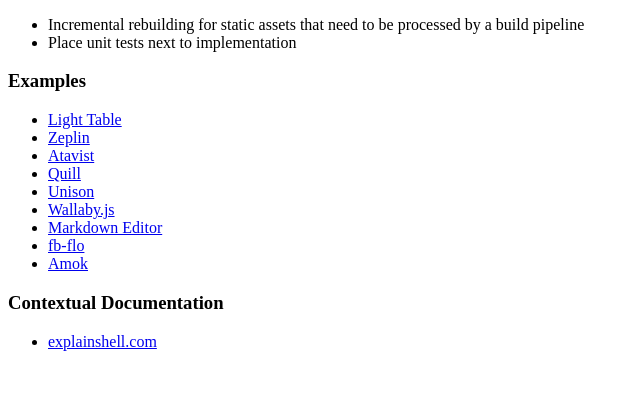
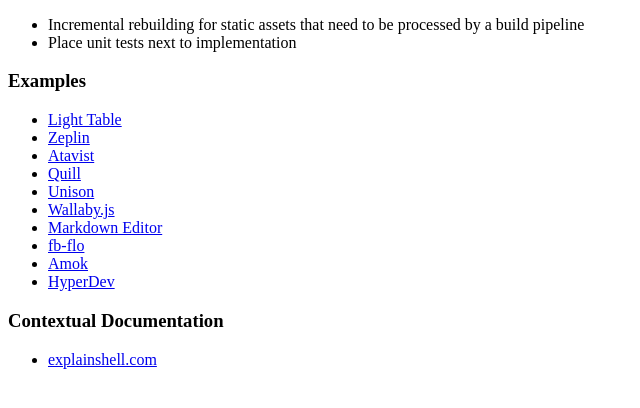
Before and after one commit to vinsonchuong/blog, a website: page content/real-time-code-feedback/index.html in a window 1280 px wide. Shown: the part 80-488 px from the top of the page, without its empty margins (0-640 px from the left). Drawn offline with Linux system fonts and the light colour scheme.

Commit message:
Take note of HyperDev programming environment

```diff
--- a/content/real-time-code-feedback/index.html
+++ b/content/real-time-code-feedback/index.html
@@ -26,6 +26,7 @@
       <li><a href="http://lab.lepture.com/editor/">Markdown Editor</a></li>
       <li><a href="https://facebook.github.io/fb-flo/">fb-flo</a></li>
       <li><a href="https://github.com/caspervonb/amok">Amok</a></li>
+      <li><a href="https://hyperdev.com">HyperDev</a></li>
     </ul>
   </section>
 
```
